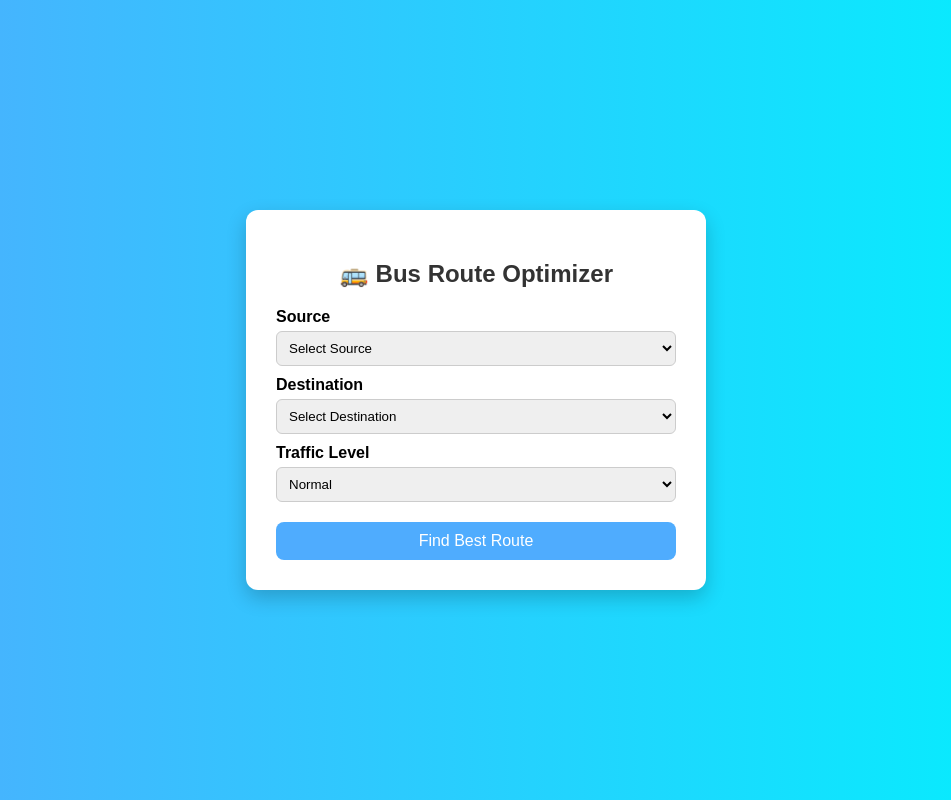
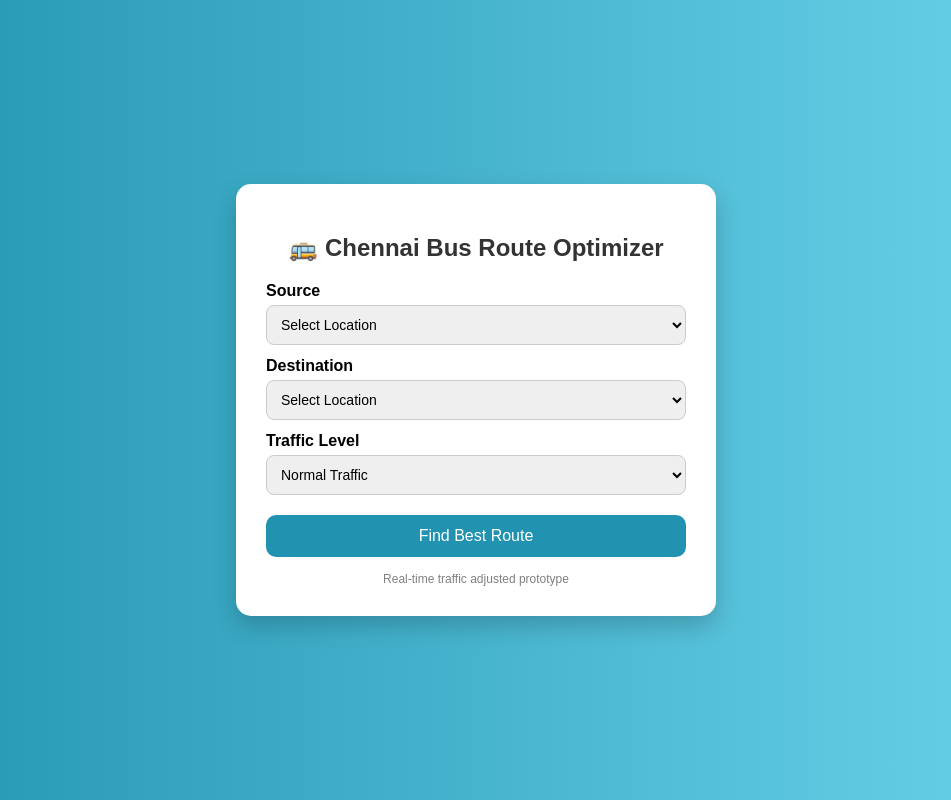
Before and after one commit to KP-karupu/bus_route_optimizer, a Flask app: page / in a window 1280 px wide. Shown: the whole page, without its empty margins (164-1115 px from the left). Run offline with Flask 3, Linux system fonts and the light colour scheme.

Commit message:
Update index.html

```diff
--- a/templates/index.html
+++ b/templates/index.html
@@ -1,11 +1,11 @@
 <!DOCTYPE html>
 <html>
 <head>
-    <title>Bus Route Optimizer</title>
+    <title>Chennai Bus Route Optimizer</title>
     <style>
         body {
             font-family: Arial, sans-serif;
-            background: linear-gradient(to right, #4facfe, #00f2fe);
+            background: linear-gradient(to right, #2193b0, #6dd5ed);
             display: flex;
             justify-content: center;
             align-items: center;
@@ -16,9 +16,9 @@
         .container {
             background: white;
             padding: 30px;
-            border-radius: 12px;
-            width: 400px;
-            box-shadow: 0px 8px 20px rgba(0,0,0,0.2);
+            border-radius: 15px;
+            width: 420px;
+            box-shadow: 0px 10px 25px rgba(0,0,0,0.2);
         }
 
         h2 {
@@ -29,25 +29,26 @@
 
         label {
             font-weight: bold;
+            margin-top: 12px;
             display: block;
-            margin-top: 10px;
         }
 
         select {
             width: 100%;
-            padding: 8px;
+            padding: 10px;
             margin-top: 5px;
-            border-radius: 6px;
+            border-radius: 8px;
             border: 1px solid #ccc;
+            font-size: 14px;
         }
 
         button {
             width: 100%;
-            padding: 10px;
+            padding: 12px;
             margin-top: 20px;
             border: none;
-            border-radius: 8px;
-            background: #4facfe;
+            border-radius: 10px;
+            background: #2193b0;
             color: white;
             font-size: 16px;
             cursor: pointer;
@@ -55,24 +56,32 @@
         }
 
         button:hover {
-            background: #00c6ff;
+            background: #176d85;
         }
 
         .result {
             margin-top: 20px;
             padding: 15px;
-            background: #f0f8ff;
-            border-radius: 8px;
+            background: #f1f9ff;
+            border-radius: 10px;
         }
 
         .result h3 {
-            margin: 0 0 10px 0;
+            margin-bottom: 10px;
             color: #333;
         }
 
         .time {
             font-weight: bold;
-            color: #e63946;
+            color: #d62828;
+            font-size: 18px;
+        }
+
+        .footer {
+            text-align: center;
+            font-size: 12px;
+            margin-top: 15px;
+            color: gray;
         }
     </style>
 </head>
@@ -80,37 +89,37 @@
 <body>
 
 <div class="container">
-    <h2>🚌 Bus Route Optimizer</h2>
+    <h2>🚌 Chennai Bus Route Optimizer</h2>
 
     <form method="POST">
 
         <label>Source</label>
         <select name="source" required>
-            <option value="">Select Source</option>
-            <option>A</option>
-            <option>B</option>
-            <option>C</option>
-            <option>D</option>
-            <option>E</option>
-            <option>F</option>
+            <option value="">Select Location</option>
+            <option>Tambaram</option>
+            <option>Guindy</option>
+            <option>Velachery</option>
+            <option>T Nagar</option>
+            <option>Adyar</option>
+            <option>Anna Nagar</option>
         </select>
 
         <label>Destination</label>
         <select name="destination" required>
-            <option value="">Select Destination</option>
-            <option>A</option>
-            <option>B</option>
-            <option>C</option>
-            <option>D</option>
-            <option>E</option>
-            <option>F</option>
+            <option value="">Select Location</option>
+            <option>Tambaram</option>
+            <option>Guindy</option>
+            <option>Velachery</option>
+            <option>T Nagar</option>
+            <option>Adyar</option>
+            <option>Anna Nagar</option>
         </select>
 
         <label>Traffic Level</label>
         <select name="traffic">
-            <option value="normal">Normal</option>
-            <option value="moderate">Moderate</option>
-            <option value="heavy">Heavy</option>
+            <option value="normal">Normal Traffic</option>
+            <option value="moderate">Moderate Traffic</option>
+            <option value="heavy">Heavy Traffic</option>
         </select>
 
         <button type="submit">Find Best Route</button>
@@ -125,6 +134,10 @@
         </p>
     </div>
     {% endif %}
+
+    <div class="footer">
+        Real-time traffic adjusted prototype
+    </div>
 </div>
 
 </body>
```
